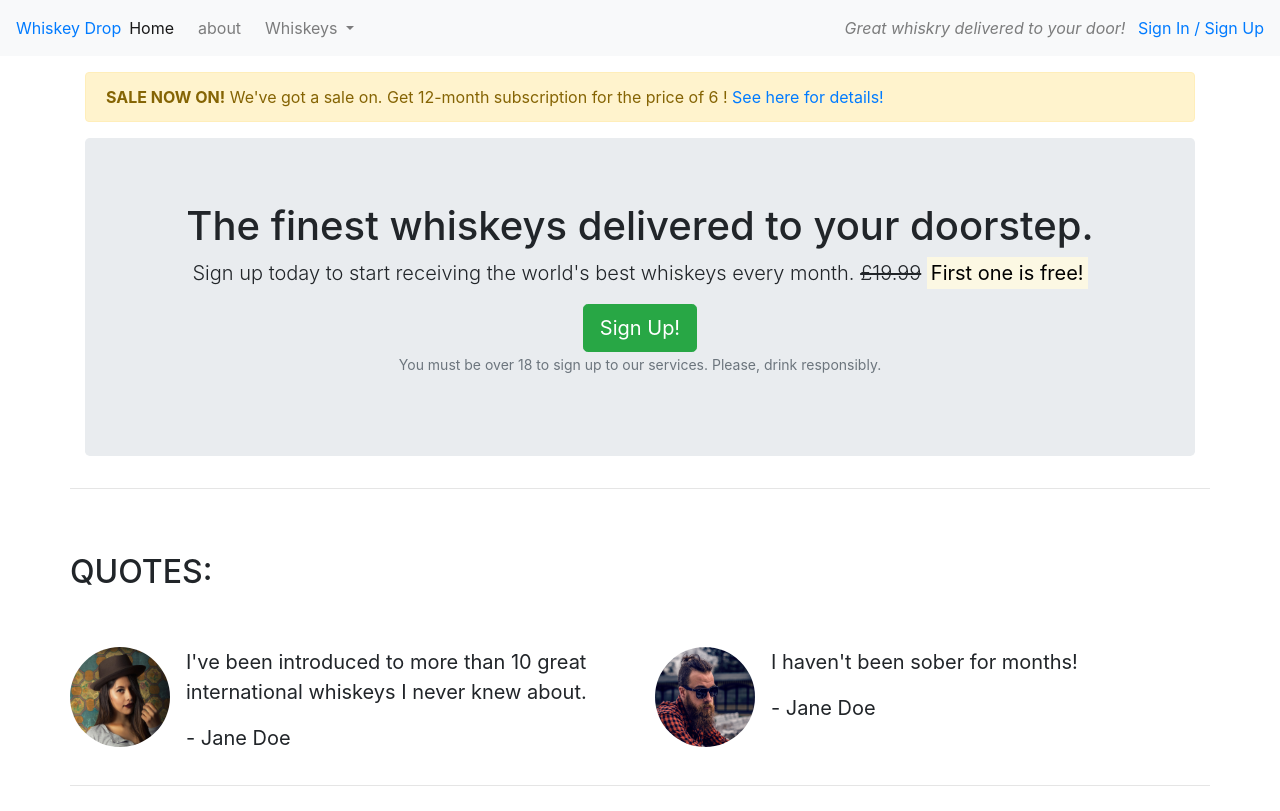
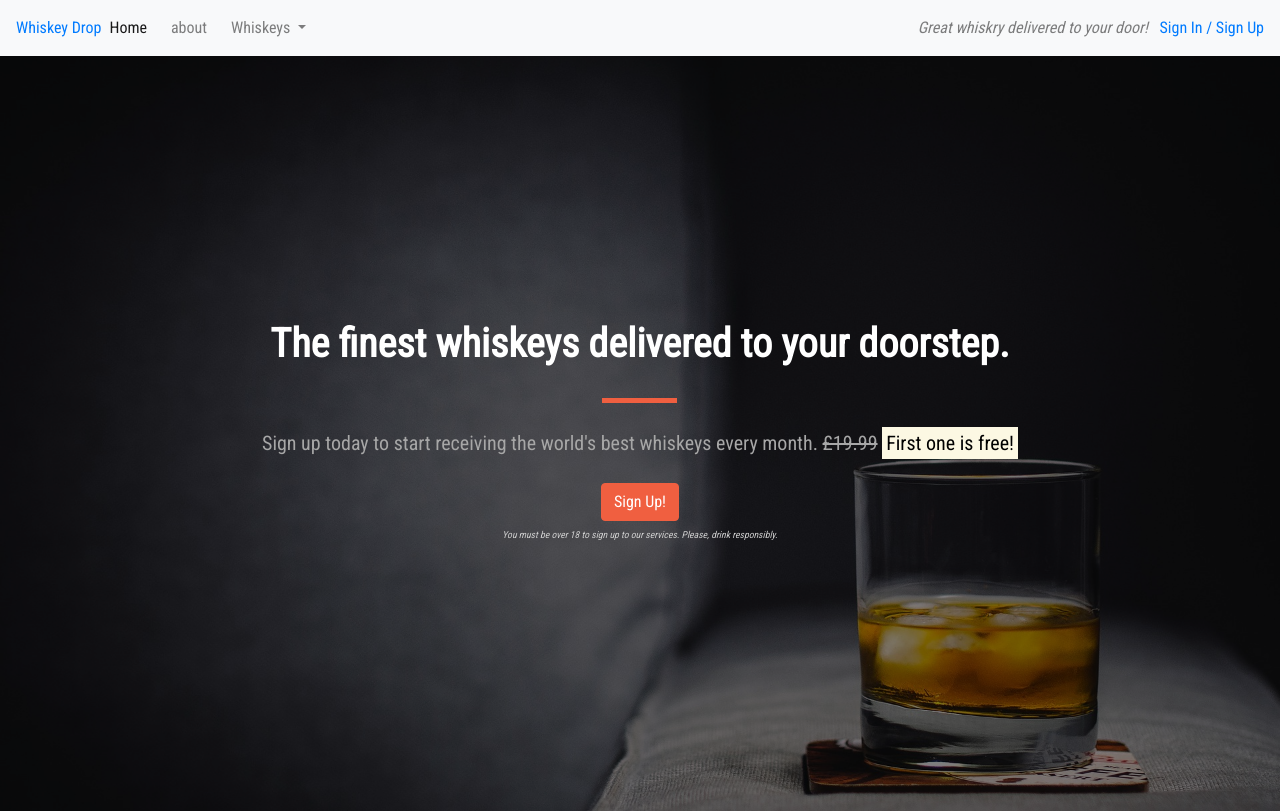
Before and after one commit to 0w3nM/first_bootstrap, a plain HTML site: page index.html in a window 1280 px wide. Shown: the top 811 px of the page. Drawn offline with nearby package versions, Linux system fonts and the light colour scheme.

Commit message:
Add images and styling to call-out container, jumbotron and buttons.

```diff
--- /dev/null
+++ b/css/style.css
@@ -0,0 +1,97 @@
+body {
+    font-family: 'Roboto Condensed', sans-serif;
+}
+
+.alert-container {}
+
+.callout-container {
+    height: 100vh;
+
+    background: url('../images/whiskey-background.jpg') no-repeat bottom right fixed;
+    -webkit-background-size: cover;
+    -moz-background-size: cover;
+    -o-background-size: cover;
+    background-size: cover;
+
+    display: flex;
+    align-items: center;
+    justify-content: center;
+
+    position: relative;
+}
+
+.opaque-overlay {
+    position: absolute;
+    top: 0;
+    left: 0;
+    height: 100%;
+    width: 100%;
+    background-color: rgba(0, 0, 0, 0.5);
+}
+
+.quotes-contaianer {}
+
+.features-container {}
+
+/* Block dividers */
+
+.block-divider {
+    width: 75px;
+    height: 5px;
+    border: 0;
+    background-color: #444;
+}
+
+.block-divider--orange {
+    background-color: #f05f40;
+}
+
+.block-divider--short {
+    width: 35px;
+}
+
+/* Jumbotron*/
+
+.jumbotron {
+    background-color: transparent;
+}
+
+.jumbotron-header {
+    color: white;
+    font-weight: bold;
+    margin-bottom: 30px;
+}
+
+.jumbotron .lead {
+    color: #a7a7a7;
+    margin: 25px 0;
+}
+
+.jumbotron small {
+    font-size: 60%;
+    font-style: italic;
+    color: #d0d0d0;
+}
+
+/* Buttons */
+
+.btn--cta {
+    font-weight: bold;
+    border-radius: 23px;
+    width: 160px;
+}
+
+.btn--red {
+    color: white;
+    background-color: #f05f40;
+    border-color: #f05f40;
+}
+
+.btn--red:hover,
+.btn--red:active,
+.btn--red:focus,
+.btn--red:active:focus {
+    background-color: #df4929;
+    border-color: #df4929;
+    color: white;
+}
--- a/index.html
+++ b/index.html
@@ -11,6 +11,8 @@
     <script src="https://cdn.jsdelivr.net/npm/bootstrap@4.6.2/dist/js/bootstrap.bundle.min.js"
         integrity="sha384-Fy6S3B9q64WdZWQUiU+q4/2Lc9npb8tCaSX9FK7E8HnRr0Jz8D6OP9dO5Vg3Q9ct"
         crossorigin="anonymous"></script>
+    <link href="https://fonts.googleapis.com/css2?family=Roboto+Condensed&display=swap" rel="stylesheet">
+    <link rel="stylesheet" href="css/style.css" type="text/css" />
 </head>
 
 <body>
@@ -22,12 +24,13 @@
             <span class="navbar-toggler-icon"></span></button>
 
         <div class="collapse navbar-collapse" id="navbarNavDropDown">
-            <ul class ="navbar-nav mr-auto">
+            <ul class="navbar-nav mr-auto">
                 <li class="active nav-item mr-2"><a class="nav-link" href="/">Home</a></li>
                 <li class="nav-item mr-2"><a class="nav-link" href="/about">about</a></li>
                 <li class="nav-item mr-2 d-block d-sm-none"><a class="nav-link" href="/login">Sign In / Sign Up</a></li>
                 <li class="nav-item dropdown">
-                    <a class="nav-link dropdown-toggle" href="#" id="navbarDropdownMenuLink" role="button" data-toggle="dropdown" aria-haspopup="true" aria-expanded="false">
+                    <a class="nav-link dropdown-toggle" href="#" id="navbarDropdownMenuLink" role="button"
+                        data-toggle="dropdown" aria-haspopup="true" aria-expanded="false">
                         Whiskeys
                     </a>
                     <div class="dropdown-menu" aria-labelledby="navbarDropdownMenuLink">
@@ -41,36 +44,46 @@
                 <li class="nav-item mr-2 d-block d-sm-none"><a class="nav-link" href="">Sign In / Sign Up</a></li>
             </ul>
         </div>
-        <div class ="d-none d-md-block">
+        <div class="d-none d-md-block">
             <p class="navbar-text my-auto mr-2"><i>Great whiskry delivered to your door!</i></p>
             <a href="/login">Sign In / Sign Up</a>
         </div>
     </nav>
-    <article class="container mt-3">
-        <div class="row d-none d-sm-block">
-            <div class= "col 12">
-                <div class="alert alert-warning">
-                    <strong>SALE NOW ON!</strong> We've got a sale on. Get 12-month subscription for the price of 6 ! <a href="">See here for details!</a></div>
-            </div>
+    <!-- <article class="container alert-container"> -->
+    <!--    <div class="row d-none d-sm-block"> -->
+    <!--       <div class="col 12"> -->
+    <!--         <div class="alert alert-warning"> -->
+    <!--              <strong>SALE NOW ON!</strong> We've got a sale on. Get 12-month subscription for the price of 6 ! <a
+                        href="">See here for details!</a> -->
+    <!--           </div> -->
+    <!--      </div> -->
+    <!--    </div> -->
+    <div class="container-fluid callout-container">
         <!-- Callout -->
-        <div calass="row">
+        <div class="opaque-overlay">&nbsp</div>
+        <div class="row">
             <div class="col-12">
                 <section class="callout jumbotron text-center">
-                    <h1>The finest whiskeys delivered to your doorstep.</h1>
+                    <h1 class="jumbotron-header">The finest whiskeys delivered to your doorstep.</h1>
+                    <hr class="block-divider block-divider--orange">
                     <p class="lead">Sign up today to start receiving the world's best whiskeys every month.
                         <s class="d-none d-sm-inline">£19.99</s>
                         <span class="d-inline d-sm-none"><br></span>
-                        <strong><mark>First one is free!</mark></strong></p>
-                    <button class="btn btn-success btn-lg" data-toggle="modal" data-target="#signUpModal">Sign Up!</button>
+                        <strong><mark>First one is free!</mark></strong>
+                    </p>
+                    <button class="btn btn-success btn-lg--cta btn--red" data-toggle="modal"
+                        data-target="#signUpModal">Sign
+                        Up!</button>
                     <p class="text-muted"><small>You must be over 18 to sign up to our services. Please, drink
                             responsibly.</small></p>
                 </section>
             </div>
         </div>
         <!-- /.callout -->
-        <hr>
+    </div>
 
     <!-- Quotes -->
+    <div class="container quotes-container">
         <section class="quotes">
             <div class="row">
                 <div class="col-12 my-5">
@@ -85,7 +98,8 @@
                         </div>
                         <div class="media-body">
                             <blockquote class="blockquote">
-                                <p>I've been introduced to more than 10 great international whiskeys I never knew about.</p>
+                                <p>I've been introduced to more than 10 great international whiskeys I never knew
+                                    about.</p>
                                 <p>- Jane Doe</p>
                             </blockquote>
                         </div>
@@ -107,9 +121,10 @@
             </div>
         </section>
         <!-- /.quotes -->
-        <hr>
+    </div>
 
     <!-- Features -->
+    <div class="container features-container">
         <section class="features">
             <div class="row">
                 <div class="col-12 my-5">
@@ -119,10 +134,13 @@
             <div class="row">
                 <div class="col-12 col-md-6 col-lg-4">
                     <div class="feature">
-                    <h3><i class="fa-solid fa-gift d-none d-sm-inline"></i> Feature 1 <span class="badge badge-success">NEW!</span></h3>
-                    <p>Lorem ipsum dolor sit amet, consectetur adipiscing elit, sed do eiusmod tempor incididunt ut labore
+                        <h3><i class="fa-solid fa-gift d-none d-sm-inline"></i> Feature 1 <span
+                                class="badge badge-success">NEW!</span></h3>
+                        <p>Lorem ipsum dolor sit amet, consectetur adipiscing elit, sed do eiusmod tempor incididunt
+                            ut labore
                             et
-                    dolore magna aliqua. Ut enim ad minim veniam, quis nostrud exercitation ullamco laboris nisi ut
+                            dolore magna aliqua. Ut enim ad minim veniam, quis nostrud exercitation ullamco laboris
+                            nisi ut
                             aliquip
                             ex ea commodo consequat.</p>
                         <p><a class="btn btn-sm btn-light" href="">Read More</a></p>
@@ -131,9 +149,11 @@
                 <div class="col-12 col-md-6 col-lg-4">
                     <div class="feature">
                         <h3><i class="fa-solid fa-credit-card d-none d-sm-inline"></i> Feature 2</h3>
-                    <p>Lorem ipsum dolor sit amet, consectetur adipiscing elit, sed do eiusmod tempor incididunt ut labore
+                        <p>Lorem ipsum dolor sit amet, consectetur adipiscing elit, sed do eiusmod tempor incididunt
+                            ut labore
                             et
-                        dolore magna aliqua. Ut enim ad minim veniam, quis nostrud exercitation ullamco laboris nisi ut
+                            dolore magna aliqua. Ut enim ad minim veniam, quis nostrud exercitation ullamco laboris
+                            nisi ut
                             aliquip
                             ex ea commodo consequat.</p>
                         <p><a class="btn btn-sm btn-light" href="">Read More</a></p>
@@ -142,9 +162,11 @@
                 <div class="col-12 d-md-none d-lg-block col-lg-4">
                     <div class="feature">
                         <h3><i class="fa-solid fa-circle-xmark d-none d-sm-inline"></i> Feature 3</h3>
-                        <p>Lorem ipsum dolor sit amet, consectetur adipiscing elit, sed do eiusmod tempor incididunt ut labore
+                        <p>Lorem ipsum dolor sit amet, consectetur adipiscing elit, sed do eiusmod tempor incididunt
+                            ut labore
                             et
-                            dolore magna aliqua. Ut enim ad minim veniam, quis nostrud exercitation ullamco laboris nisi ut
+                            dolore magna aliqua. Ut enim ad minim veniam, quis nostrud exercitation ullamco laboris
+                            nisi ut
                             aliquip
                             ex ea commodo consequat.</p>
                         <p><a class="btn btn-sm btn-light" href="">Read More</a></p>
@@ -152,8 +174,8 @@
                 </div>
             </div>
         </section>
+    </div>
     <!-- /.features -->
-    </article>
 
     <div class="modal" tabindex="-1" role="dialog" id="signUpModal">
         <div class="modal-dialog" role="document">
@@ -166,9 +188,10 @@
                     <form>
                         <div class="form-group">
                             <label for="exampleInputEmail1">Email address</label>
-                        <input type="email" class="form-control" id="exampleInputEmail1" aria-describedby="emailHelp"
-                            placeholder="Enter email">
-                        <small id="emailHelp" class="form-text text-muted">We'll never share your email with anyone else.</small>
+                            <input type="email" class="form-control" id="exampleInputEmail1"
+                                aria-describedby="emailHelp" placeholder="Enter email">
+                            <small id="emailHelp" class="form-text text-muted">We'll never share your email with anyone
+                                else.</small>
                         </div>
                         <div class="form-group">
                             <label for="password">Password</label>
@@ -176,7 +199,8 @@
                         </div>
                         <div class="form-group">
                             <label for="repeatPassword">Repeat Password</label>
-                        <input type="password" class="form-control" id="repeatPassword" placeholder="Repeat Password">
+                            <input type="password" class="form-control" id="repeatPassword"
+                                placeholder="Repeat Password">
                         </div>
                         <button type="submit" class="btn btn-success">Submit</button>
                     </form>
```
Also changed, not shown: images/whiskey-background.jpg (added). Lines whose indentation alone changed are shown as unchanged.
